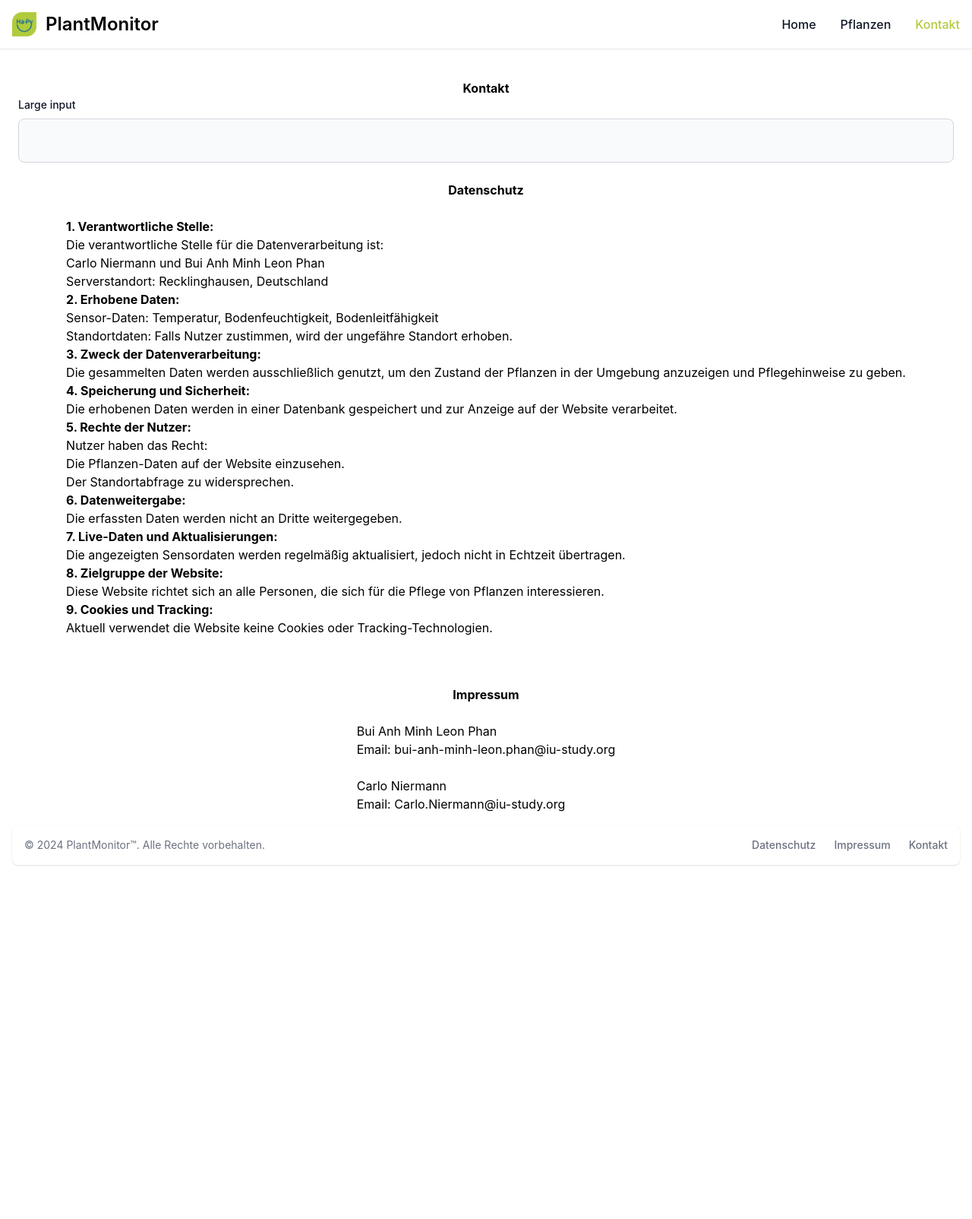
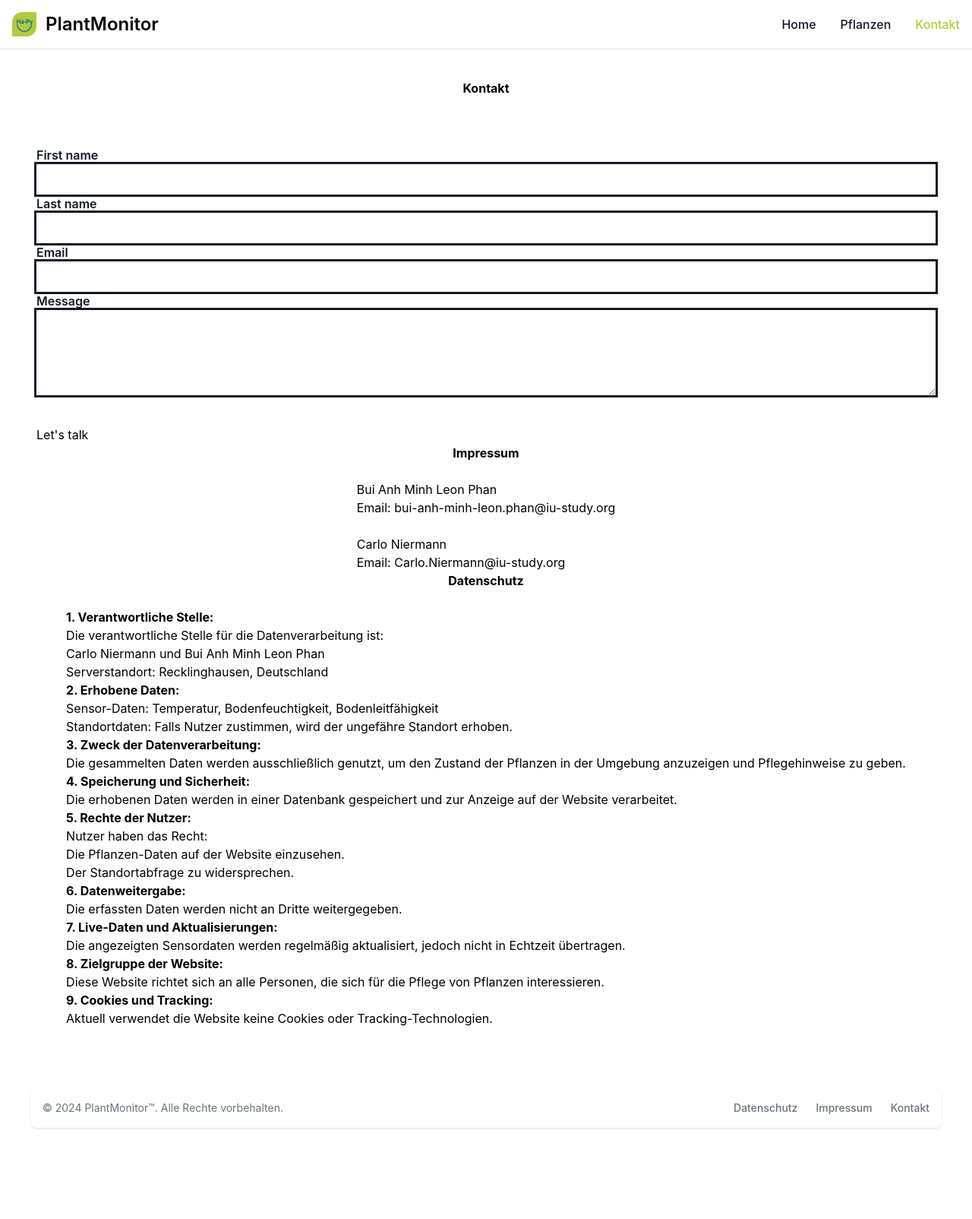
Before and after one commit to xChezY/Referat-Website, a PHP site: page /contact in a window 1280 px wide. Shown: the whole page at 76% size. Before the commit the page ends 1139 px from the top, so only its background shows below. Run offline with PHP 8.4, Linux system fonts and the light colour scheme; some libraries are stand-ins or nearby versions.

Commit message:
Formular 1

```diff
--- /dev/null
+++ b/contact/Formular.php
@@ -0,0 +1,36 @@
+<div class="isolate bg-white px-6 py-24 sm:py-32 lg:px-8">
+  <div class="absolute inset-x-0 top-[-10rem] -z-10 transform-gpu overflow-hidden blur-3xl sm:top-[-20rem]" aria-hidden="true">
+    <div class="relative left-1/2 -z-10 aspect-[1155/678] w-[36.125rem] max-w-none -translate-x-1/2 rotate-[30deg] bg-gradient-to-tr from-[#ff80b5] to-[#9089fc] opacity-30 sm:left-[calc(50%-40rem)] sm:w-[72.1875rem]" style="clip-path: polygon(74.1% 44.1%, 100% 61.6%, 97.5% 26.9%, 85.5% 0.1%, 80.7% 2%, 72.5% 32.5%, 60.2% 62.4%, 52.4% 68.1%, 47.5% 58.3%, 45.2% 34.5%, 27.5% 76.7%, 0.1% 64.9%, 17.9% 100%, 27.6% 76.8%, 76.1% 97.7%, 74.1% 44.1%)"></div>
+  </div>
+  <form action="Carlo.Niermann@iu-study.org" method="POST" class="mx-auto mt-16 max-w-xl sm:mt-20">
+    <div class="grid grid-cols-1 gap-x-8 gap-y-6 sm:grid-cols-2">
+      <div>
+        <label for="first-name" class="block text-sm/6 font-semibold text-gray-900">First name</label>
+        <div class="mt-2.5">
+          <input type="text" name="first-name" id="first-name" autocomplete="given-name" class="block w-full rounded-md border-0 px-3.5 py-2 text-gray-900 shadow-sm ring-1 ring-inset ring-gray-300 outline outline-1 outline-black placeholder:text-gray-400 focus:ring-2 focus:ring-inset focus:ring-indigo-600 sm:text-sm/6">
+        </div>
+      </div>
+      <div>
+        <label for="last-name" class="block text-sm/6 font-semibold text-gray-900">Last name</label>
+        <div class="mt-2.5">
+          <input type="text" name="last-name" id="last-name" autocomplete="family-name" class="block w-full rounded-md border-0 px-3.5 py-2 text-gray-900 shadow-sm ring-1 ring-inset ring-gray-300 outline outline-1 outline-black placeholder:text-gray-400 focus:ring-2 focus:ring-inset focus:ring-indigo-600 sm:text-sm/6">
+        </div>
+      </div>
+      <div class="sm:col-span-2">
+        <label for="email" class="block text-sm/6 font-semibold text-gray-900">Email</label>
+        <div class="mt-2.5">
+          <input type="email" name="email" id="email" autocomplete="email" class="block w-full rounded-md border-0 px-3.5 py-2 text-gray-900 shadow-sm ring-1 ring-inset ring-gray-300 outline outline-1 outline-black placeholder:text-gray-400 focus:ring-2 focus:ring-inset focus:ring-indigo-600 sm:text-sm/6">
+        </div>
+      </div>
+      <div class="sm:col-span-2">
+        <label for="message" class="block text-sm/6 font-semibold text-gray-900">Message</label>
+        <div class="mt-2.5">
+          <textarea name="message" id="message" rows="4" class="block w-full rounded-md border-0 px-3.5 py-2 text-gray-900 shadow-sm ring-1 ring-inset ring-gray-300 outline outline-1 outline-black placeholder:text-gray-400 focus:ring-2 focus:ring-inset focus:ring-indigo-600 sm:text-sm/6"></textarea>
+        </div>
+      </div>
+    </div>
+    <div class="mt-10">
+      <button type="submit">Let's talk</button>
+    </div>
+  </form>
+</div>
--- a/contact/index.php
+++ b/contact/index.php
@@ -11,22 +11,16 @@
     <section class="bg-white dark:bg-gray-900 my-10">
         <div class="gap-16 justify-center py-8 px-4 mx-auto max-w-screen-xl lg:py-16 lg:px-6">
             <h1 style="text-align:center"><strong>Kontakt</strong></h1>
-            <form action="mailto:Carlo.niermann@iu-study.org" method="post">
-                <div class="mb-6">
-                    <label for="large-input" class="block mb-2 text-sm font-medium text-gray-900 dark:text-white">Large
-                        input</label>
-                    <input type="text" id="large-input"
-                        class="block w-full p-4 text-gray-900 border border-gray-300 rounded-lg bg-gray-50 text-base focus:ring-blue-500 focus:border-blue-500 dark:bg-gray-700 dark:border-gray-600 dark:placeholder-gray-400 dark:text-white dark:focus:ring-blue-500 dark:focus:border-blue-500">
+            <div class="gap-16 justify-center py-8 px-4 mx-auto max-w-screen-xl lg:py-16 lg:px-6">
+                <?php include "../contact/Formular.php"; ?>
+                <h2 style="text-align:center"><strong>Impressum</strong></h2> <br>
+                <div style="display: flex; justify-content: center">
+                    <?php include "../contact/impressum.php"; ?>
                 </div>
-            </form>
                 <h2 style="text-align:center"><strong>Datenschutz</strong></h2> <br>
                 <div style="display: flex; justify-content: center">
                     <?php include "../contact/datenschutz.php"; ?>
                 </div>
-        </div>
-        <h2 style="text-align:center"><strong>Impressum</strong></h2> <br>
-        <div style="display: flex; justify-content: center">
-                <?php include "../contact/impressum.php"; ?>
             </div>
             <?php include "../includes/views/footer.php"; ?>
         </div>
```
Lines whose indentation alone changed are shown as unchanged.
